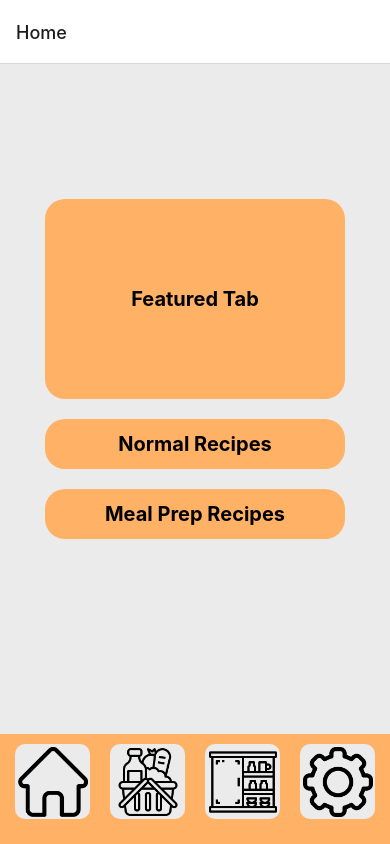
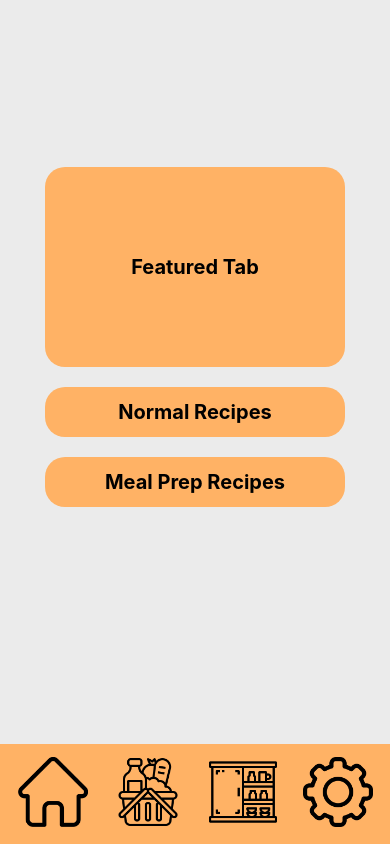
Before and after one commit to CS222-UIUC/course-project-recipe-app, a React Native app in the folder recipe/: screen /Home in a window 390 px wide. Built offline with nearby package versions, Linux system fonts and the light colour scheme.

Commit message:
header removal and animation changes

```diff
--- a/recipe/App.js
+++ b/recipe/App.js
@@ -14,17 +14,18 @@ import NormalRecipeScreen from './screens/NormalRecipeScreen.js';
 
 const Stack = createNativeStackNavigator();
 //const Tab = createBottomTabNavigator();
+
 const App = () => {
   return (
-    <NavigationContainer>
+    <NavigationContainer >
 
-        <Stack.Navigator>
-         <Stack.Screen name="Home" component={HomeScreen} />
-          <Stack.Screen name="Grocery" component={GroceryScreen} />
-         <Stack.Screen name="Pantry" component={PantryScreen} />
-          <Stack.Screen name="Settings" component={SettingsScreen} />
+        <Stack.Navigator >
+         <Stack.Screen  options={{ headerShown: false, animation: 'fade'}} name="Home" component={HomeScreen} />
+          <Stack.Screen options={{ headerShown: false, animation: 'fade'}}name="Grocery" component={GroceryScreen} />
+         <Stack.Screen options={{ headerShown: false, animation: 'fade'}}name="Pantry" component={PantryScreen} />
+          <Stack.Screen options={{ headerShown: false, animation: 'fade'}}name="Settings" component={SettingsScreen} />
           <Stack.Screen name="Featured" component={FeaturedMealsOverviewScreen} />
-          <Stack.Screen name="Prep" component={MealPrepScreen} />
+          <Stack.Screen name="Meal Prep" component={MealPrepScreen} />
           <Stack.Screen name="Normal" component={NormalRecipeScreen} />
         </Stack.Navigator>
 
--- a/recipe/components/StyleSheet.js
+++ b/recipe/components/StyleSheet.js
@@ -120,12 +120,12 @@ const styles = StyleSheet.create({
       position: 'absolute',
       justifyContent: 'center',
       bottom : 0,
-      height: 110,
+      height: 100,
       width:Dimensions.get('window').width,
       backgroundColor: '#ffb265'
     },
     menubutton: {
-      backgroundColor: '#ebebeb',
+
       height: 75,
       width: 75,
       margin:10,
```
